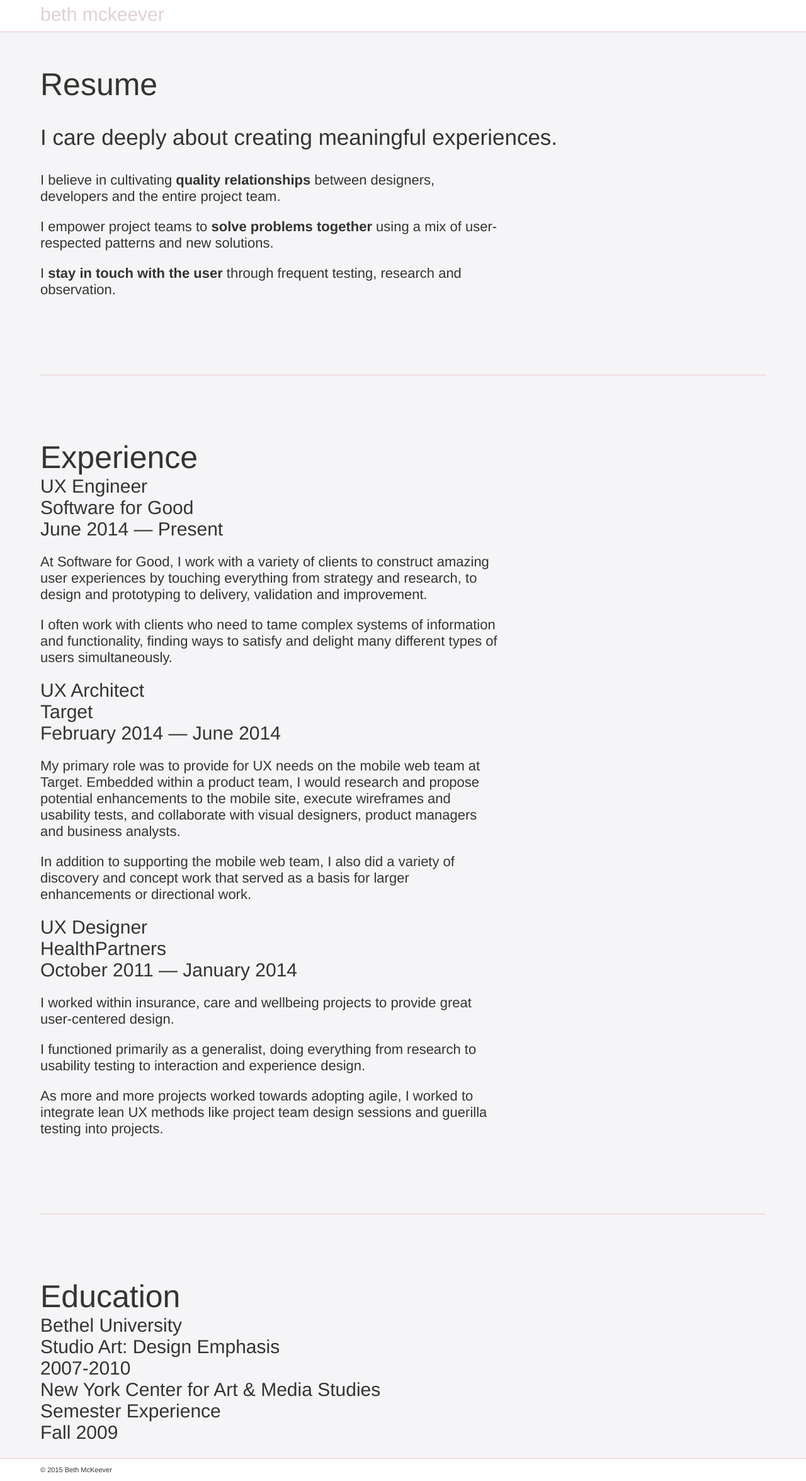
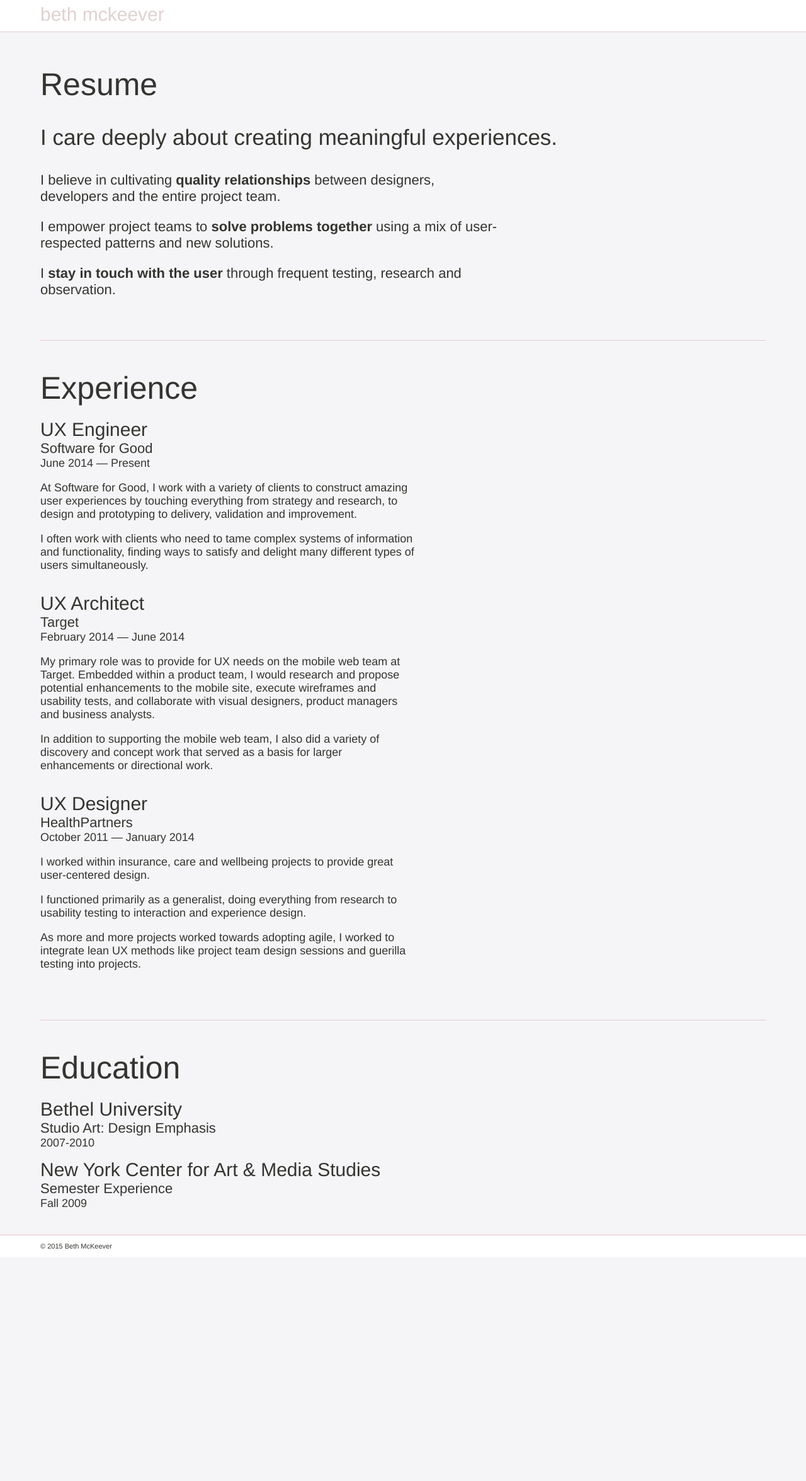
Before and after one commit to linoleumtile/linoleumtile.github.io, a Jekyll site: the page built from resume.html, in a window 1280 px wide. Shown: the whole page at 63% size. Built offline with Jekyll 4.4.1, drawn with Linux system fonts in a browser that asks for light colours; nearby versions of some CDN libraries; some web fonts are replaced; Markdown is read by kramdown in place of the engine named in the settings; comment, search, counter and statistics services are not loaded; after the commit the page ends 1996 px from its top, so only the background shows below that.

Commit message:
lots of little changes
probably should be more commits…

```diff
--- a/css/main.css
+++ b/css/main.css
@@ -72,12 +72,12 @@
 	font-size: 30px;
 }
 
-h4 {
+h3.sub {
 	font-weight: 400;
 	font-size: 22px;
 }
 
-h5 {
+h3.sub-small {
 	font-weight: 300;
 	font-size: 18px;
 }
@@ -155,6 +155,11 @@
     height: 0;
     border-top: 1px solid #e5c8ce;
     border-bottom: 1px solid rgba(255, 255, 255, 0.3);
+}
+
+hr.short {
+	margin-top: 45px;
+	margin-bottom: 45px;
 }
 
 .name {
@@ -276,6 +281,24 @@
 
 /*****************************************************************************/
 /*
+/* Resume
+/*
+/*****************************************************************************/
+
+#experience-header, #edu-header {
+	padding-bottom: 20px;
+}
+
+.description > p {
+	font-size: 18px;
+}
+
+.description {
+	padding-bottom: 15px;
+}
+
+/*****************************************************************************/
+/*
 /* Footer
 /*
 /*****************************************************************************/
```
